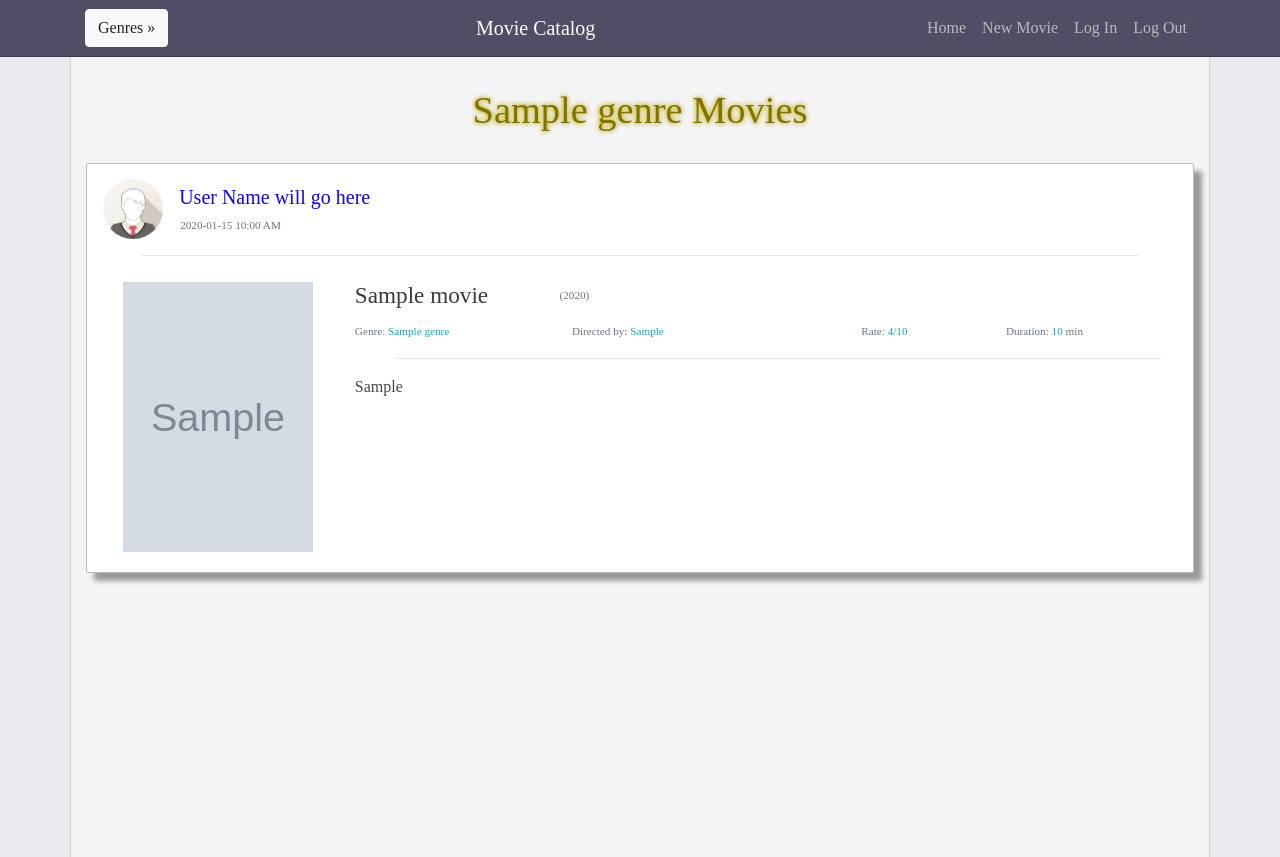
After one commit to MShbana/item-catalog, a Flask app: page /genre/1 in a window 1280 px wide. The commit adds this page. Run offline with Flask 2, Linux system fonts and the light colour scheme; tables that the repository leaves empty hold one stand-in row (values such as "Sample post"); grey boxes marked "Sample" are stand-in pictures; some libraries are stand-ins or nearby versions.

Commit message:
Created movie genres pages

```diff
--- a/movie_catalog.py
+++ b/movie_catalog.py
@@ -9,3 +9,15 @@ def home():
     genres = Genre.query.all()
     movies = Movie.query.order_by(Movie.date_posted.desc()).limit(5).all()
     return render_template('home.html', genres=genres, movies=movies)
+
+
+@app.route('/genre/<int:genre_id>')
+def genre(genre_id):
+    genres = Genre.query.all()
+    genre = Genre.query.filter_by(id=genre_id).first()
+    movies = Movie.query.filter_by(genre=genre).all()
+    return render_template('genre.html',
+                           genres=genres,
+                           genre=genre,
+                           movies=movies,
+                           title=f'{genre.name} Movies')
--- /dev/null
+++ b/templates/genre.html
@@ -0,0 +1,10 @@
+{% extends "layout.html" %}
+{% block content %}
+    <h1 class="page-heading">{{ genre.name }} Movies</h1>
+    {% if not movies %}
+        <h2 class="text-center">There is no <span class="text-primary">{{ genre.name }} Movies</span> yet. Create the first one?</h2>
+    {% endif %}
+    {%for movie in movies %}
+        {% include "movie_layout.html" %}
+    {% endfor %}
+{% endblock %}
--- a/templates/layout.html
+++ b/templates/layout.html
@@ -15,32 +15,28 @@
     </head>
     <body>
         <div class="d-flex toggled" id="wrapper">
-            {% if not title %}
             <aside id="sidebar-wrapper">
                 <ul class="padding-0">
                     {% for genre in genres %}
                         <li>
-                                <a id="sidebar-items-padding" href="#">{{ genre.name }}</a>
+                            <a id="sidebar-items-padding" href="{{ url_for('genre', genre_id=genre.id) }}">{{ genre.name }}</a>
                         </li>
                     {% endfor %}
                 </ul>
             </aside>
-            {% endif %}
             <div id="page-content-wrapper">
                 <header id="top-bar-wrapper">
                     <nav class="navbar navbar-dark navbar-expand-lg bg-custom fixed-top">
                         <div class="container">
-                            {% if not title %}
                             <a class="btn btn-light" title="Show all Movie Genres" role="button" id="genres-toggler" href="#">Genres &raquo;</a>
-                            {% endif %}
                             <button class="navbar-toggler ml-auto" type="button" data-toggle="collapse" data-target="#navbarToggle" aria-controls="navbarToggle" aria-expanded="false" aria-label="Toggle navigation">
                                 <span class="navbar-toggler-icon"></span>
                             </button>
                             <div class="collapse navbar-collapse" id="navbarToggle">
-                                <a class="navbar-brand ml-auto d-none d-lg-block" href="#">Movie Catalog</a>
+                                <a class="navbar-brand ml-auto d-none d-lg-block" href="/">Movie Catalog</a>
                                 <ul class="navbar-nav ml-auto mt-2 mt-lg-0 text-center">
                                     <li class="nav-item">
-                                        <a class="nav-link" href="#">Home</a>
+                                        <a class="nav-link" href="{{ url_for('home') }}">Home</a>
                                     </li>
                                     <li class="nav-item">
                                         <a class="nav-link" href="#">New Movie</a>
--- a/templates/movie_layout.html
+++ b/templates/movie_layout.html
@@ -39,7 +39,7 @@
                     <small>Rate: <span class="text-info">{{ movie.rate }}/10</span></small>
                 </div>
                 <div class="col-12 col-sm-7 col-lg-3">
-                    <small>Duration: <span class="text-info">{{ movie.duration }}min</span></small>
+                    <small>Duration: <span class="text-info">{{ movie.duration }}</span> min</small>
                 </div>
             </div>
             <hr>
```
Lines whose indentation alone changed are shown as unchanged.
